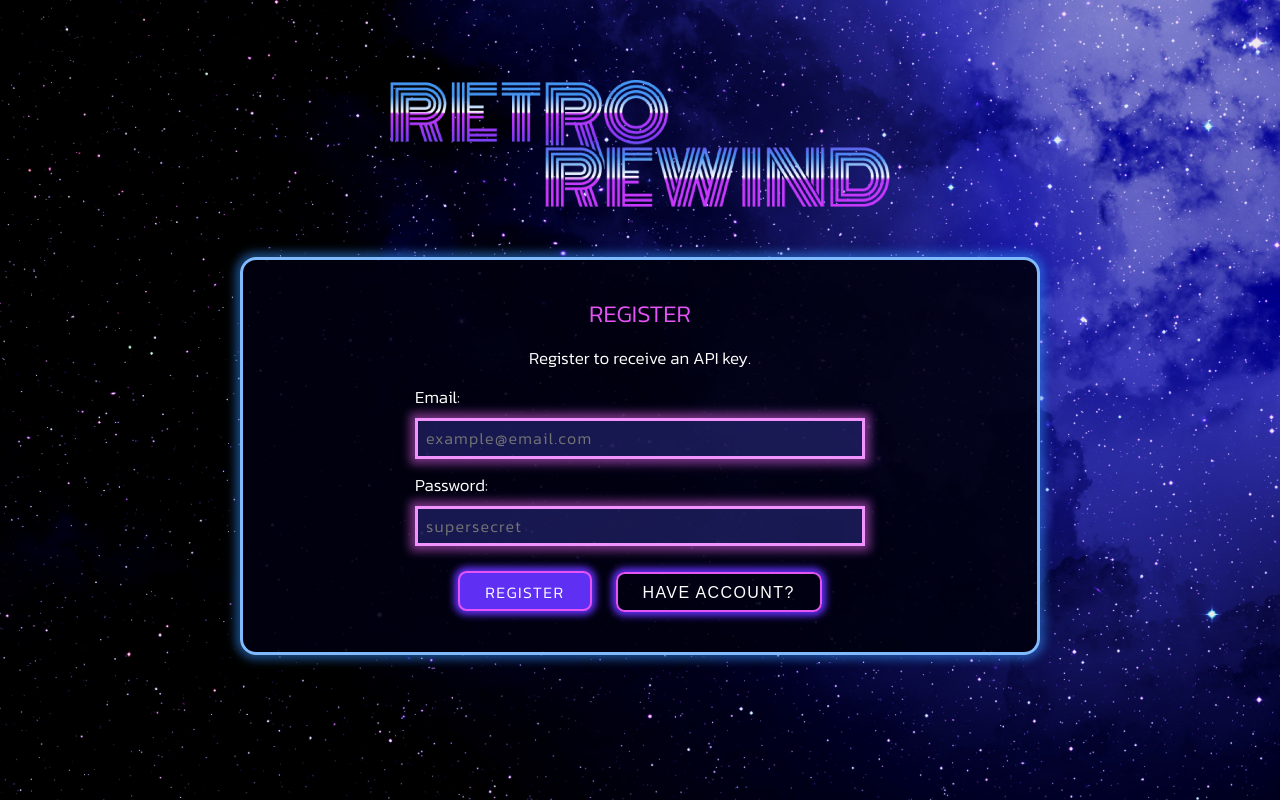
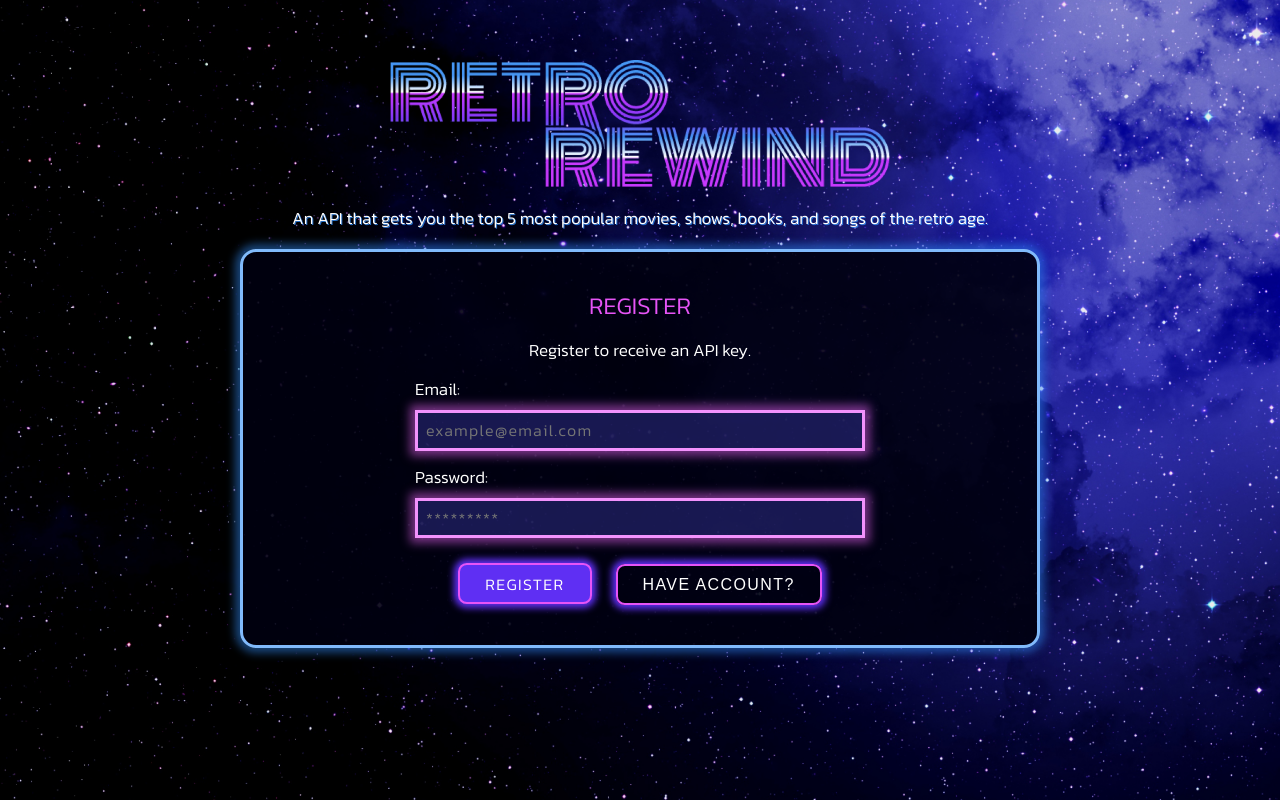
Before and after one commit to hushangni/retro-api-docs, a React (Create React App) app: page / in a window 1280 px wide. Built offline with nearby package versions, Linux system fonts and the light colour scheme.

Commit message:
Finished up a few documentation items, currently still working out URL

```diff
--- a/src/App.js
+++ b/src/App.js
@@ -41,6 +41,12 @@ class App extends Component {
     })
   }
 
+  logout = () => {
+    this.setState({
+      loggedIn: false
+    })
+  }
+
   render() {
     const { loggedIn, username, password, login, token } = this.state;
     return (
@@ -50,19 +56,28 @@ class App extends Component {
           <img src={logo} alt="Retro Rewind API documentation chrome text image"/>
           {
             loggedIn ?
-              <Docs token={token}/>
+              <Docs
+                token={token}
+                logout={this.logout}
+              />
             :
               (
               login ?
+                <>
+                  <p className="desc">An API that gets you the top 5 most popular movies, shows, books, and songs of the retro age.</p>
                   <Login
                     showRegister={this.showRegister}
                     setToken={this.setToken}
                   />
+                </>
               :
+                <>
+                  <p className="desc">An API that gets you the top 5 most popular movies, shows, books, and songs of the retro age.</p>
                   <Register
                     showLogin={this.showLogin}
                     setToken={this.setToken}
                   />
+                </>
               )
           }
         </main>
--- a/src/components/Docs.js
+++ b/src/components/Docs.js
@@ -4,6 +4,7 @@ const Docs = (props) => {
     return (
         <section className="docs">
             <h2>API Documentation </h2>
+            <button onClick={props.logout}>Logout</button>
 
             <div className="route-box api-general">
                 <h3>API Key:</h3>
--- a/src/components/Login.js
+++ b/src/components/Login.js
@@ -21,7 +21,7 @@ class Login extends Component {
         console.log("handling login submit");
         const { email, password } = this.state;
         try {
-            const res = await axios.post('http://localhost:5000/api/users/login', {
+            const res = await axios.post('https://retroapi.hackeryou.com/api/users/login', {
                 email: email,
                 password: password
             });
@@ -57,7 +57,7 @@ class Login extends Component {
 
                     <div className="form-field">
                         <label htmlFor="password">Password: </label>
-                        <input type="password" name="password" id="password" placeholder="supersecret" onChange={this.handleChange}/>
+                        <input type="password" name="password" id="password" placeholder="********" onChange={this.handleChange}/>
                     </div>
 
                     <input type="submit" value="login" />
--- a/src/components/Register.js
+++ b/src/components/Register.js
@@ -23,7 +23,7 @@ class Register extends Component {
         const { email, password } = this.state;
         console.log(email, password);
         try {
-            const res = await axios.post('http://localhost:5000/api/users/register', {
+            const res = await axios.post('https://retroapi.hackeryou.com/api/users/register', {
                 email: email,
                 password: password
             });
@@ -58,7 +58,7 @@ class Register extends Component {
 
                     <div className="form-field">
                         <label htmlFor="password">Password: </label>
-                        <input type="password" name="password" id="password" placeholder="supersecret" onChange={this.handleChange}/>
+                        <input type="password" name="password" id="password" placeholder="*********" onChange={this.handleChange}/>
                     </div>
 
                     <input type="submit" value="register"/>
--- a/src/styles/App.css
+++ b/src/styles/App.css
@@ -10,6 +10,7 @@ body {
   background-image: url(../assets/background.jpg);
   background-size: cover;
   background-repeat: no-repeat;
+  background-position: center;
   min-height: 100vh;
   display: flex;
   flex-direction: column;
@@ -18,7 +19,7 @@ body {
 img {
   width: 90%;
   max-width: 500px;
-  margin: 80px auto 50px;
+  margin: 60px auto 20px;
   display: block;
 }
 
@@ -66,6 +67,13 @@ caption {
   margin: 0 auto;
 }
 
+.desc {
+  color: white;
+  text-align: center;
+  text-shadow: 1px 1px rgba(47, 138, 243, 0.8);
+  margin: 20px 0;
+}
+
 .register-login,
 .docs {
   border-radius: 16px;
@@ -87,6 +95,7 @@ caption {
   max-width: 1000px;
   letter-spacing: 1.25px;
   padding: 20px 60px 30px;
+  margin-top: 50px;
 }
 
 .form-field {
```
Lines whose indentation alone changed are shown as unchanged.
